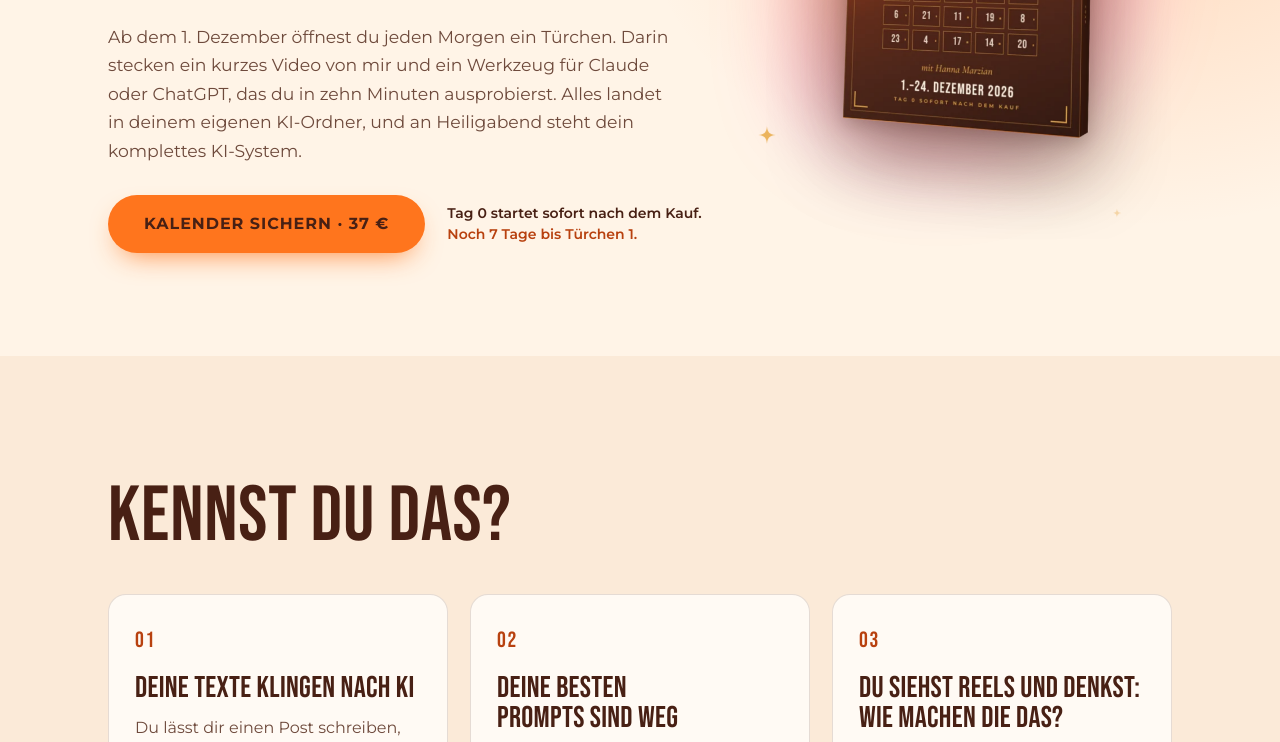
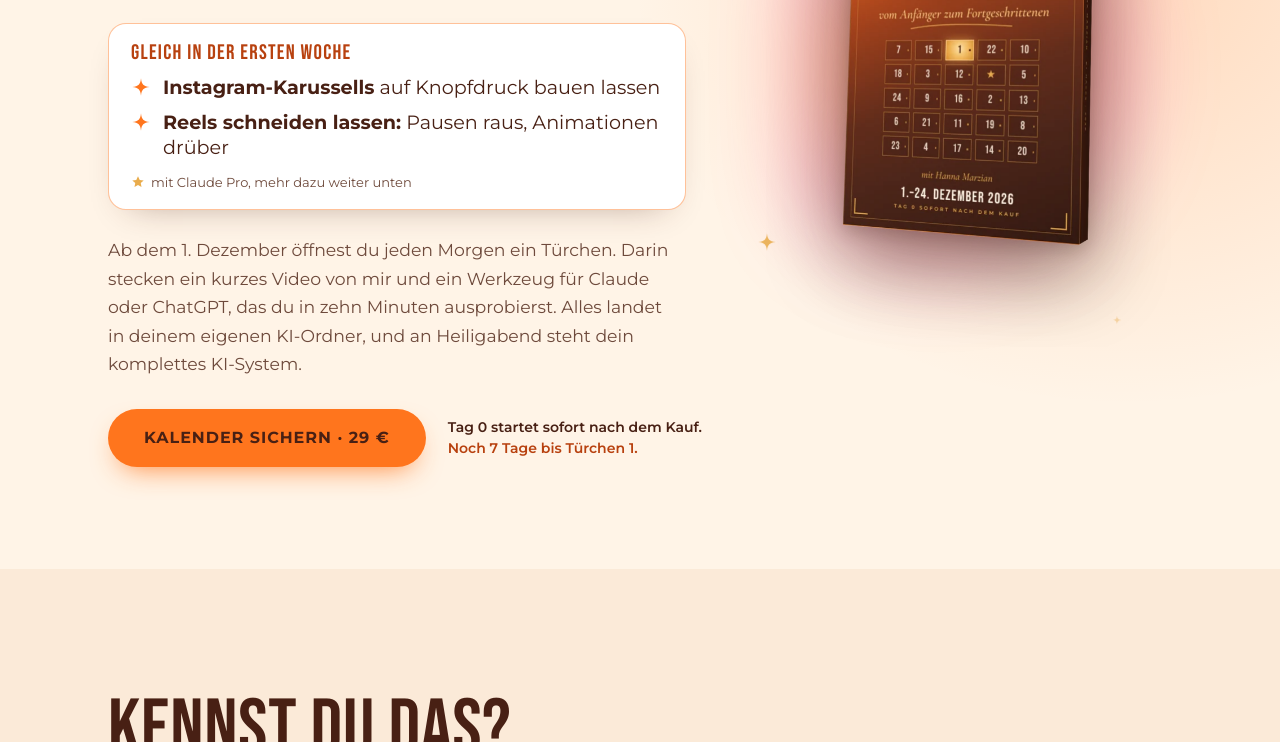
Before and after one commit to business-einfach-smart/ki-adventskalender-hanna, a plain HTML site: page index.html in a window 1280 px wide. Shown: the part 450-1192 px from the top of the page. Drawn offline with Linux system fonts and the light colour scheme.

Commit message:
Add files via upload

```diff
--- a/index.html
+++ b/index.html
@@ -6,13 +6,13 @@
 
 <!-- =====================================================================
      HIER ÄNDERN: Preis und Checkout-Link
-     preis:        nur die Zahl, zum Beispiel "37" oder "39"
+     preis:        nur die Zahl, zum Beispiel "29" oder "37"
      checkoutLink: den alfima-Checkout-Link zwischen die Anführungszeichen
      Solange checkoutLink leer ist, springen die Kauf-Buttons zum Angebot.
      ===================================================================== -->
 <script>
   window.KALENDER = {
-    preis: "37",
+    preis: "29",
     checkoutLink: ""
   };
 </script>
@@ -139,6 +139,18 @@
   }
   .hero h1 { color: var(--choc); font-size: clamp(56px, 9vw, 106px); }
   .hero .acc { margin-top: 16px; }
+  .wk1 {
+    margin-top: 26px; padding: 18px 22px 16px; max-width: 34em;
+    background: #fff; border: 1.5px solid rgba(255, 117, 29, 0.45); border-radius: 18px;
+    box-shadow: 0 14px 34px -22px rgba(72, 32, 20, 0.45);
+  }
+  .wk1-label { font-family: var(--head); font-size: 21px; letter-spacing: 0.06em; line-height: 1; color: var(--orange-ink); margin: 0 0 12px; }
+  .wk1 ul { list-style: none; margin: 0; padding: 0; display: grid; gap: 10px; }
+  .wk1 li { display: flex; gap: 12px; align-items: flex-start; font-size: clamp(17px, 1.5vw, 20px); line-height: 1.3; color: var(--choc); }
+  .wk1 li b { font-weight: 700; }
+  .wk1 li .i { flex: none; width: 20px; height: 20px; margin-top: 2px; fill: var(--orange); }
+  .wk1-note { margin: 12px 0 0; font-size: 13px; color: var(--ink-soft); display: flex; align-items: center; gap: 6px; }
+  .wk1-note .i { width: 14px; height: 14px; fill: var(--gold); }
   .lead { font-size: clamp(17px, 1.35vw, 19px); color: var(--ink-soft); max-width: 33em; margin: 26px 0 0; }
   .cta-row { display: flex; flex-wrap: wrap; align-items: center; gap: 16px 22px; margin-top: 30px; }
   .cta-note { font-size: 14px; line-height: 1.5; color: var(--ink-soft); margin: 0; }
@@ -441,6 +453,14 @@
       <h1>24 KI-Hacks<br />zum Auspacken</h1>
       <p class="acc">vom ersten Prompt bis zum eigenen KI&#8209;System</p>
       <svg class="swoosh" viewBox="0 0 330 14" aria-hidden="true"><path d="M3 10 C 95 2, 210 2, 327 7" /></svg>
+      <div class="wk1">
+        <p class="wk1-label">Gleich in der ersten Woche</p>
+        <ul>
+          <li><svg class="i" aria-hidden="true"><use href="#i-spark" /></svg><span><b>Instagram-Karussells</b> auf Knopfdruck bauen lassen</span></li>
+          <li><svg class="i" aria-hidden="true"><use href="#i-spark" /></svg><span><b>Reels schneiden lassen:</b> Pausen raus, Animationen drüber</span></li>
+        </ul>
+        <p class="wk1-note"><svg class="i" aria-hidden="true"><use href="#i-star" /></svg>mit Claude Pro, mehr dazu weiter unten</p>
+      </div>
     </div>
 
     <div class="hero-visual">
@@ -458,7 +478,7 @@
     <div class="hero-body">
       <p class="lead">Ab dem 1. Dezember öffnest du jeden Morgen ein Türchen. Darin stecken ein kurzes Video von mir und ein Werkzeug für Claude oder ChatGPT, das du in zehn Minuten ausprobierst. Alles landet in deinem eigenen KI-Ordner, und an Heiligabend steht dein komplettes KI-System.</p>
       <div class="cta-row">
-        <a class="btn btn-lg" data-checkout href="#angebot">Kalender sichern · <span data-preis>37</span>&nbsp;€</a>
+        <a class="btn btn-lg" data-checkout href="#angebot">Kalender sichern · <span data-preis>29</span>&nbsp;€</a>
         <p class="cta-note"><strong>Tag 0 startet sofort nach dem Kauf.</strong><span id="countdown" hidden></span></p>
       </div>
     </div>
@@ -688,7 +708,7 @@
         <li><span class="mark"><svg class="i" aria-hidden="true"><use href="#i-check" /></svg></span><strong>Für die Warteliste:</strong> ein Extra-Türchen am 25. Dezember</li>
       </ul>
       <div class="price">
-        <span class="amount"><span data-preis>37</span>&nbsp;€</span>
+        <span class="amount"><span data-preis>29</span>&nbsp;€</span>
         <span class="price-note">einmalig, inkl. MwSt.</span>
       </div>
       <a class="btn btn-lg" data-checkout href="#angebot">Jetzt Kalender sichern</a>
@@ -743,7 +763,7 @@
   <div class="wrap center">
     <h2 class="reveal">Am 1. Dezember geht das erste Türchen auf</h2>
     <p class="acc reveal">Ich freu mich auf dich.</p>
-    <a class="btn btn-lg reveal" data-checkout href="#angebot">Kalender sichern · <span data-preis>37</span>&nbsp;€</a>
+    <a class="btn btn-lg reveal" data-checkout href="#angebot">Kalender sichern · <span data-preis>29</span>&nbsp;€</a>
   </div>
 </section>
 
@@ -762,7 +782,7 @@
 </footer>
 
 <div class="sticky" id="sticky" aria-hidden="true">
-  <span class="s-txt"><b>KI-Adventskalender</b>24 Türchen · <span data-preis>37</span>&nbsp;€</span>
+  <span class="s-txt"><b>KI-Adventskalender</b>24 Türchen · <span data-preis>29</span>&nbsp;€</span>
   <a class="btn" data-checkout href="#angebot" tabindex="-1">Sichern</a>
 </div>
 
@@ -770,7 +790,7 @@
 (function () {
   /* ---------- Preis und Checkout-Link aus dem Block oben ---------- */
   var K = window.KALENDER || {};
-  var preis = String(K.preis || '37').trim();
+  var preis = String(K.preis || '29').trim();
   var link = String(K.checkoutLink || '').trim();
   document.querySelectorAll('[data-preis]').forEach(function (el) { el.textContent = preis; });
   document.querySelectorAll('[data-checkout]').forEach(function (a) { a.setAttribute('href', link || '#angebot'); });
```
